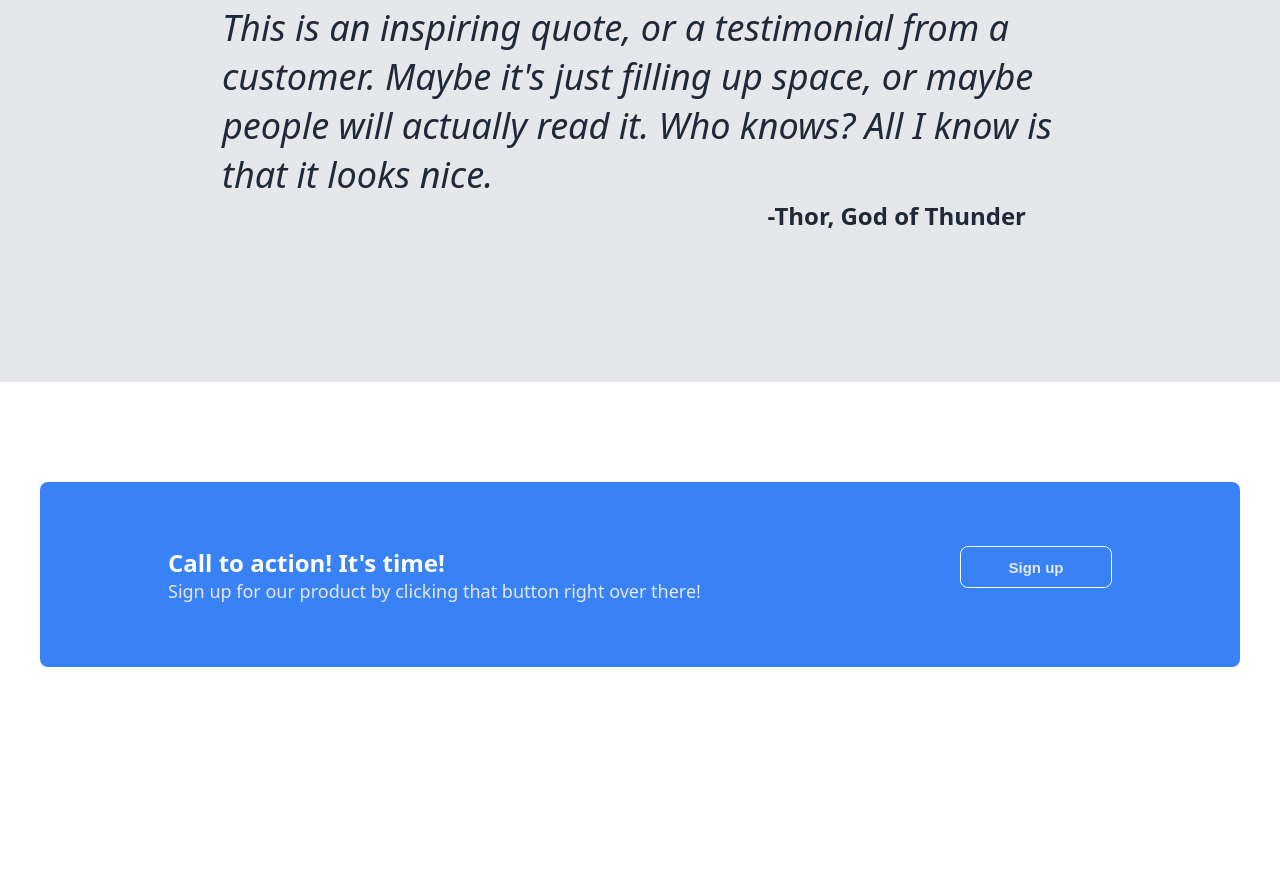
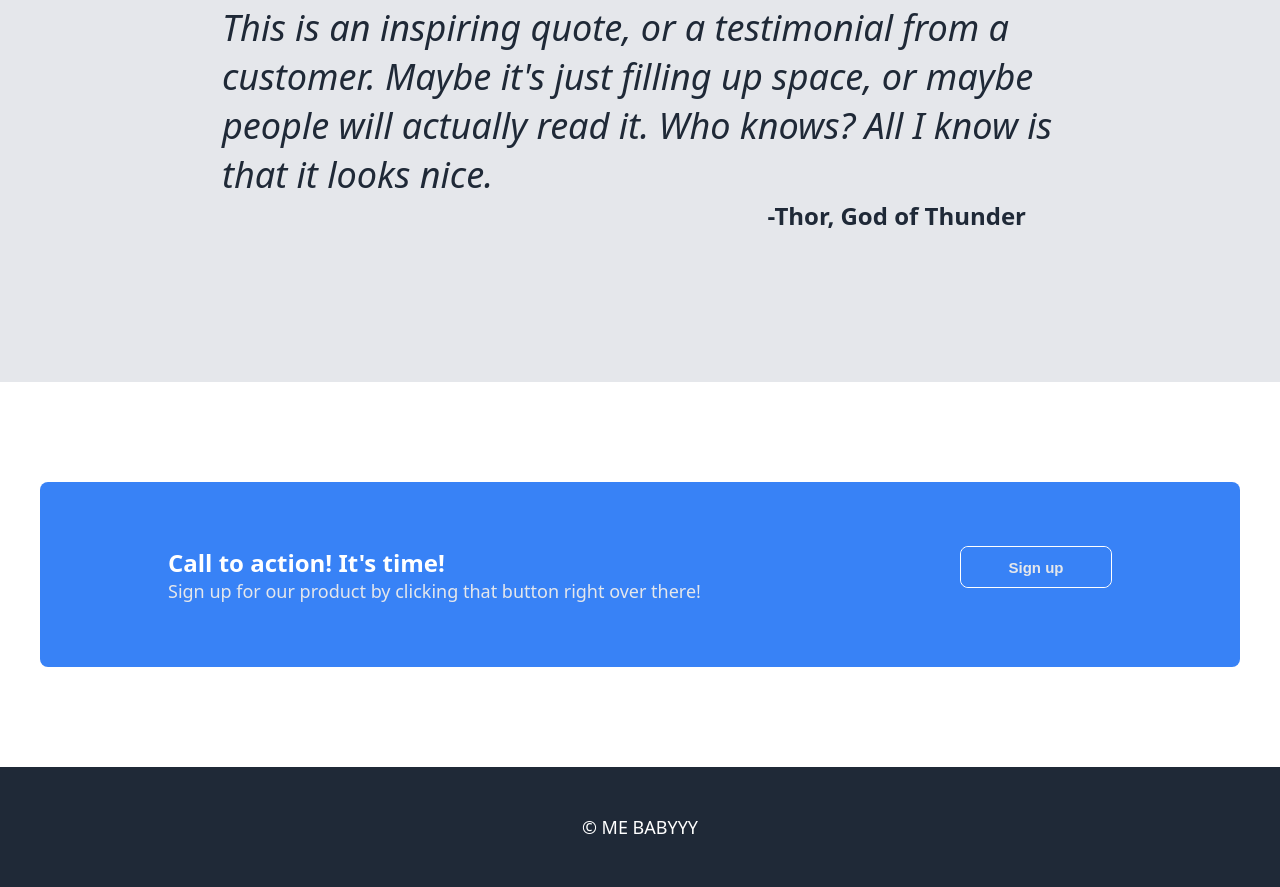
Before and after one commit to nrami006/landing-page-project, a plain HTML site: page index.html in a window 1280 px wide. Shown: the part 1173-2060 px from the top of the page. Before the commit the page ends 1940 px from the top, so only its background shows below. Drawn offline with Linux system fonts and the light colour scheme.

Commit message:
Add footer
Used footer element instead of a div class to give meaning to the
element.

```diff
--- a/index.html
+++ b/index.html
@@ -100,6 +100,10 @@
             </a>
         </div>
     </div>
+    <!-- Footer - I forgot there is an element literally for footers and headers, instead of making a class for it... -->
+    <footer>
+        <p>&copy; ME BABYYY</p>
+    </footer>
 </body>
 
 </html>
--- a/style.css
+++ b/style.css
@@ -323,3 +323,18 @@ body {
     color: black;
 
 }
+
+/* FOOTER Styling */
+
+footer {
+    display: flex;
+    background-color: #1F2937;
+    justify-content: center;
+    align-items: center;
+}
+
+footer p {
+    margin: 0;
+    padding: 48px 0;
+    color: white;
+}
```
